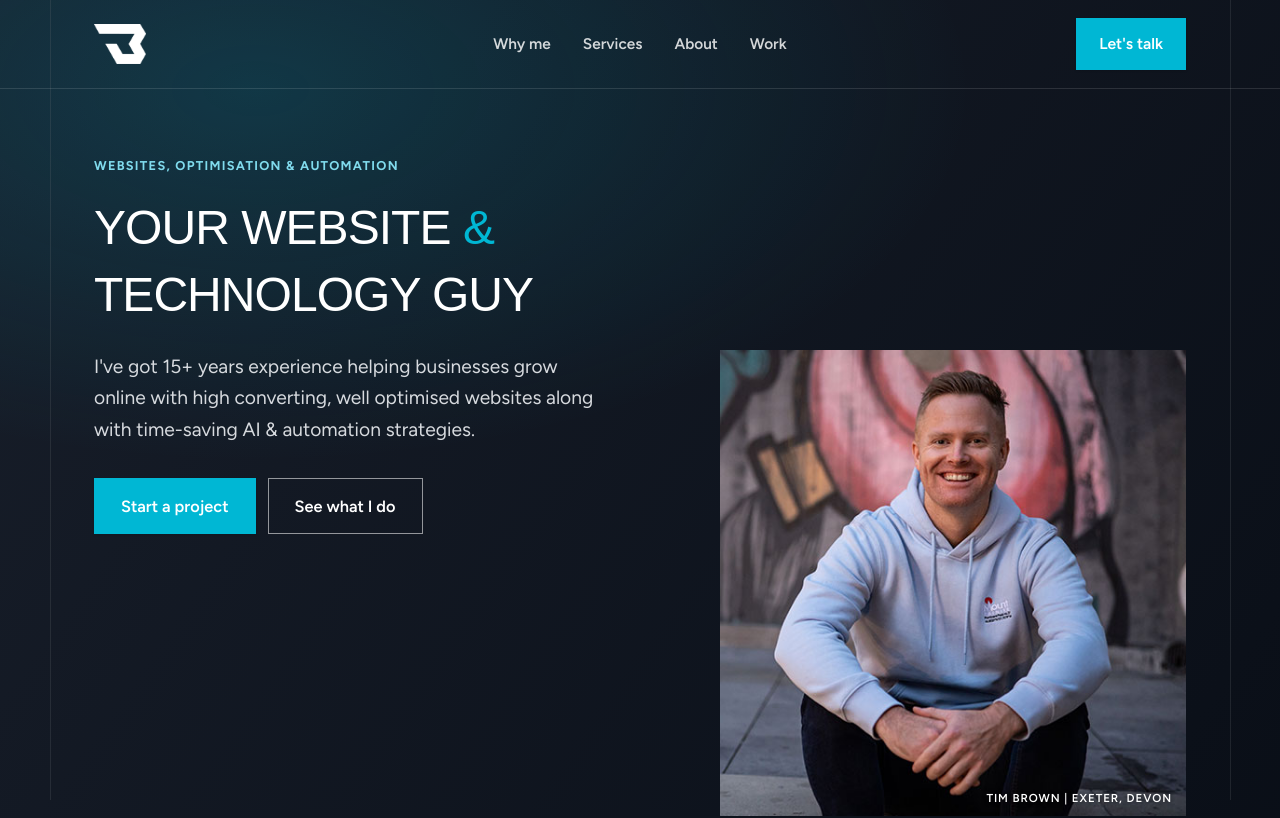
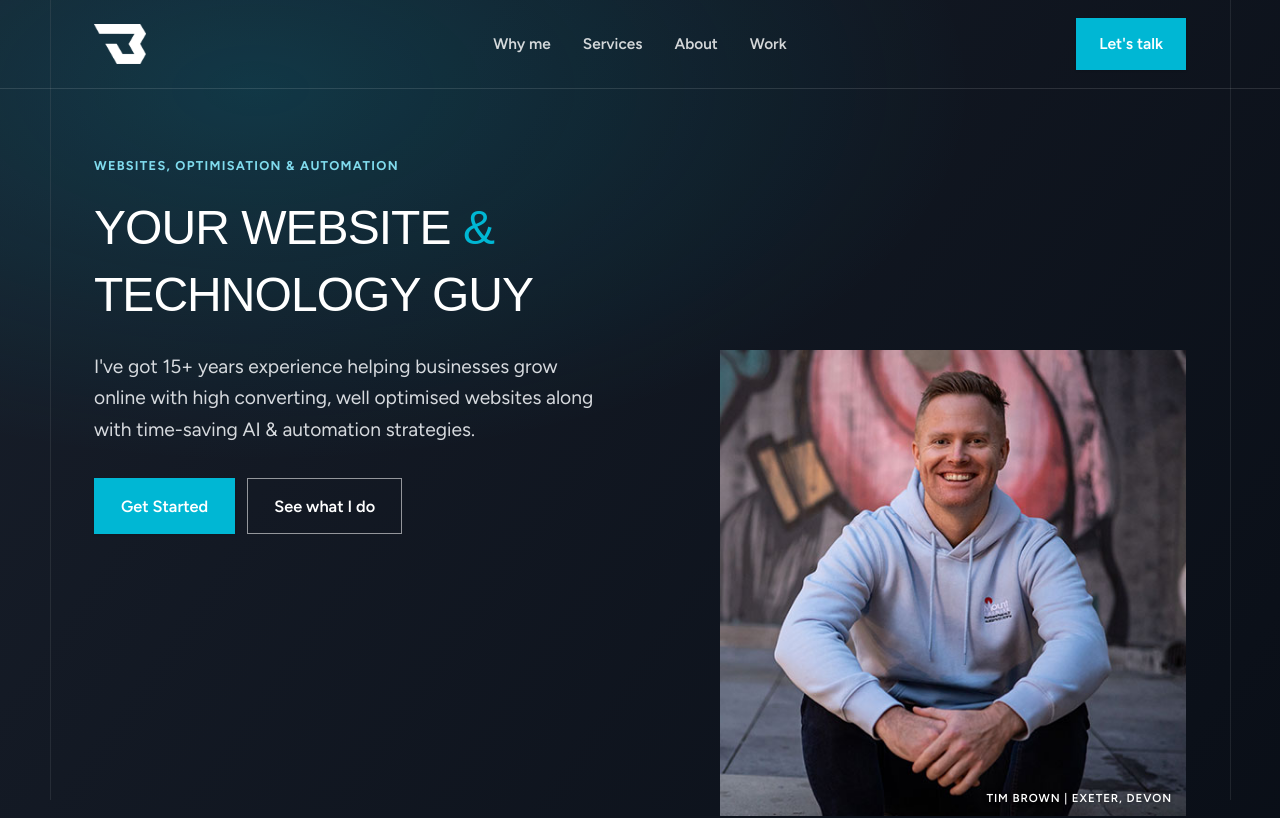
Before and after one commit to tangobrown/tangobrown, a Next.js app: page / in a window 1280 px wide. Shown: the top 818 px of the page. Built offline with nearby package versions, Linux system fonts and the light colour scheme; a web font is replaced by a local one.

Commit message:
Hero primary CTA: 'Start a project' -> 'Get Started'

```diff
--- a/components/Hero.tsx
+++ b/components/Hero.tsx
@@ -16,7 +16,7 @@ export default function Hero() {
             &amp; automation strategies.
           </p>
           <div className="hero__actions reveal">
-            <a href="#contact" className="btn btn--primary btn--lg">Start a project</a>
+            <a href="#contact" className="btn btn--primary btn--lg">Get Started</a>
             <a href="#services" className="btn btn--ghost btn--lg">See what I do</a>
           </div>
         </div>
```
